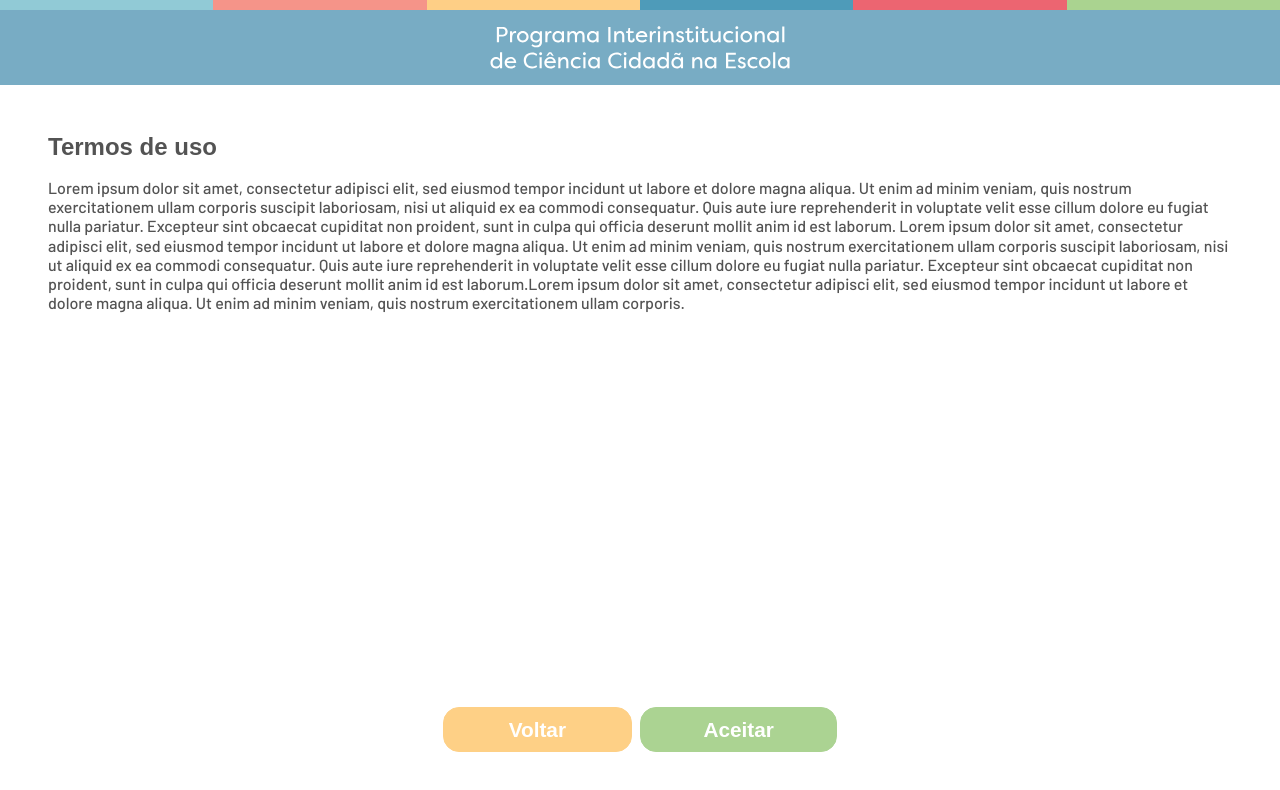
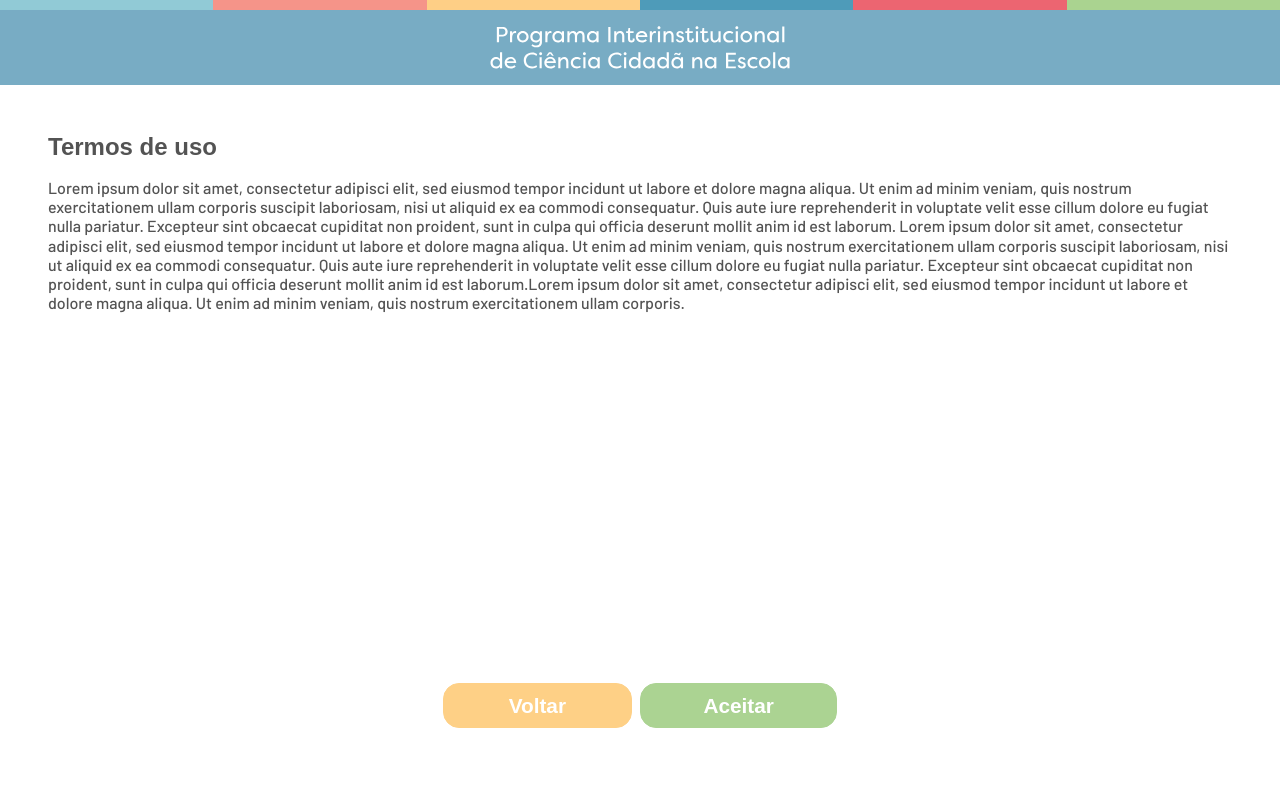
Before and after one commit to VRI-UFPR/CienciaNaEscola, a React (Create React App) app: page / in a window 1280 px wide. Shown: the top 790 px of the page. Built offline with nearby package versions, Linux system fonts and the light colour scheme; a web font is replaced by a local one.

Commit message:
[FIX]: correção dos botões

```diff
--- a/src/pages/InfosPage.jsx
+++ b/src/pages/InfosPage.jsx
@@ -68,7 +68,7 @@ function InfosPage(props) {
                             </div>
                         )}
                         {location.pathname === '/' && (
-                            <div className="row justify-content-center m-0">
+                            <div className="row justify-content-center pb-4 m-0">
                                 <div className="col-8 col-lg-4 p-0">
                                     <div className="row m-0">
                                         <div className="col-6 p-0 pe-2">
```
